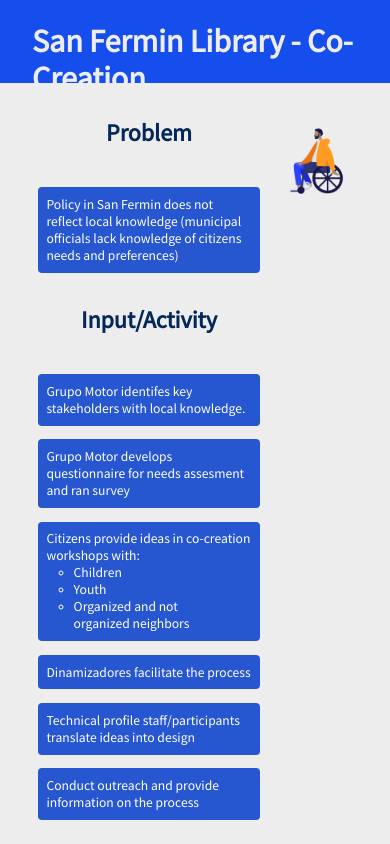
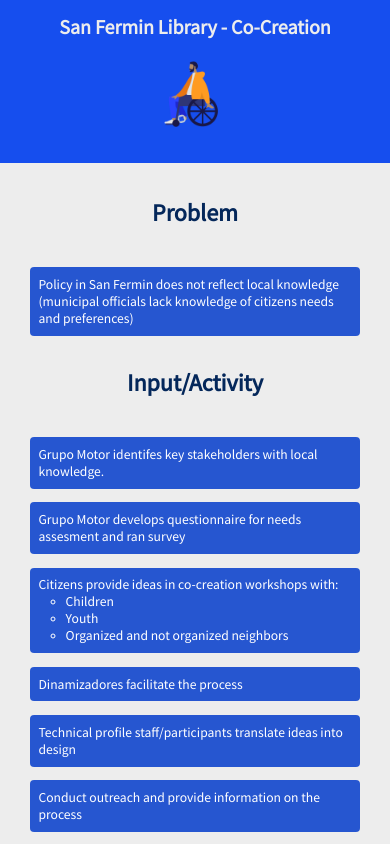
Before and after one commit to opleban/theory-of-change-app, a React (Create React App) app: page / in a window 390 px wide. Shown: the top 844 px of the page. Built offline with nearby package versions, Linux system fonts and the light colour scheme.

Commit message:
Fixes header responsiveness

```diff
--- a/package.json
+++ b/package.json
@@ -6,6 +6,7 @@
   "dependencies": {
     "gh-pages": "^2.0.1",
     "json-loader": "^0.5.7",
+    "node-sass": "^4.11.0",
     "normalize.css": "^8.0.1",
     "react": "^16.7.0",
     "react-dom": "^16.7.0",
--- a/src/components/toc-board.js
+++ b/src/components/toc-board.js
@@ -1,7 +1,7 @@
 import React, { Component } from 'react';
 import ToCStage from './toc-stage';
 import { Grid, Row, Col } from 'react-flexbox-grid';
-import '../styles/toc-board.css';
+import '../styles/toc-board.scss';
 
 class ToCBoard extends Component {
   getCardsByStage(stageId, cards) {
@@ -16,7 +16,7 @@ class ToCBoard extends Component {
           <div className="toc-board-title-container">
             <h1 className="toc-board-title">{title}</h1>
             <img src="assets/Humaaans/sitting-3.png" />
-          </div>
+            </div>
         </div>
         <div className="toc-stages-container">
           <Grid fluid>
--- /dev/null
+++ b/src/styles/breakpoints.scss
@@ -0,0 +1,27 @@
+$small-width: 700px;
+$medium-width: 991px;
+$large-width: 1200px;
+
+@mixin small-screen {
+  @media (max-width: #{$medium-width - 1px}) {
+    @content;
+  }
+}
+
+@mixin not-small-screen {
+  @media (min-width: #{$small-width + 1px}) {
+    @content;
+  }
+}
+
+@mixin medium-screen {
+  @media (min-width: #{$medium-width}) and (max-width: #{$large-width - 1px}) {
+    @content;
+  }
+}
+
+@mixin large-screen {
+  @media (min-width: #{$large-width}) {
+    @content;
+  }
+}
--- a/src/styles/toc-board.css
+++ /dev/null
@@ -1,26 +0,0 @@
-.toc-stages-container {
-  padding: 1em 0;
-  max-width: 1400px;
-  margin: 0 auto;
-}
-
-.toc-board-title-container {
-  max-width: 1400px;
-  margin: 0 auto;
-}
-.toc-board-title-wrapper {
-  background: #164EEE;
-  color: #EDEDED;
-  padding: 0.1em 2em;
-  text-align: left;
-  height: 5em;
-}
-
-.toc-board-title-wrapper h1 {
-  display: inline-block;
-}
-.toc-board-title-wrapper img {
-  height: 5em;
-  float: right;
-  display: inline-block;
-}
--- /dev/null
+++ b/src/styles/toc-board.scss
@@ -0,0 +1,52 @@
+@import 'breakpoints';
+
+.toc-stages-container {
+  padding: 1em 0;
+  max-width: 1400px;
+  margin: 0 auto;
+}
+
+.toc-board-title-container {
+  max-width: 1400px;
+  margin: 0 auto;
+}
+
+.toc-board-title-wrapper {
+  background: #164EEE;
+  color: #EDEDED;
+  padding: 0.1em 2em;
+  text-align: left;
+  height: 5em;
+  img {
+    height: 5em;
+  }
+}
+
+@include small-screen {
+  .toc-board-title-wrapper {
+    height: 10em;
+    .toc-board-title-container{
+      text-align: center;
+    }
+
+    h1 {
+      font-size: 1.25em;
+    }
+
+    img {
+    }
+  }
+}
+
+@include not-small-screen {
+  .toc-board-title-wrapper {
+    h1 {
+      display: inline-block;
+    }
+
+    img {
+      float: right;
+      display: inline-block;
+    }
+  }
+}
```
Also changed, not shown: 1 other file (tests, documents, lock files or other folders).
